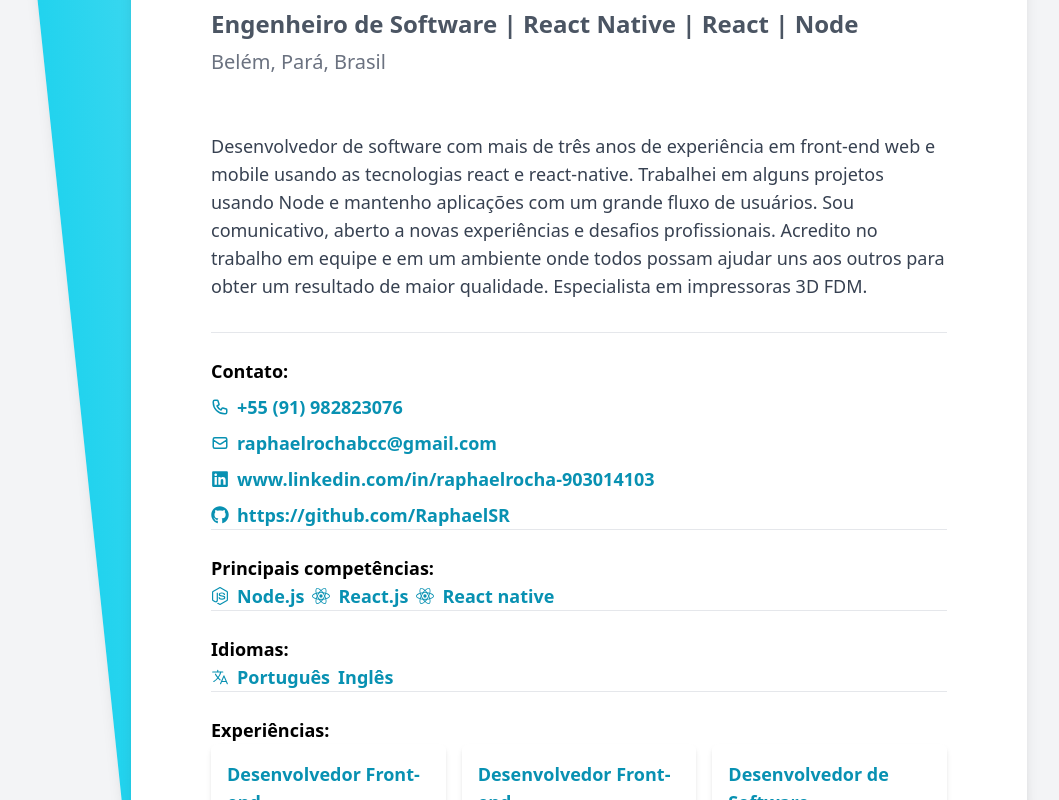
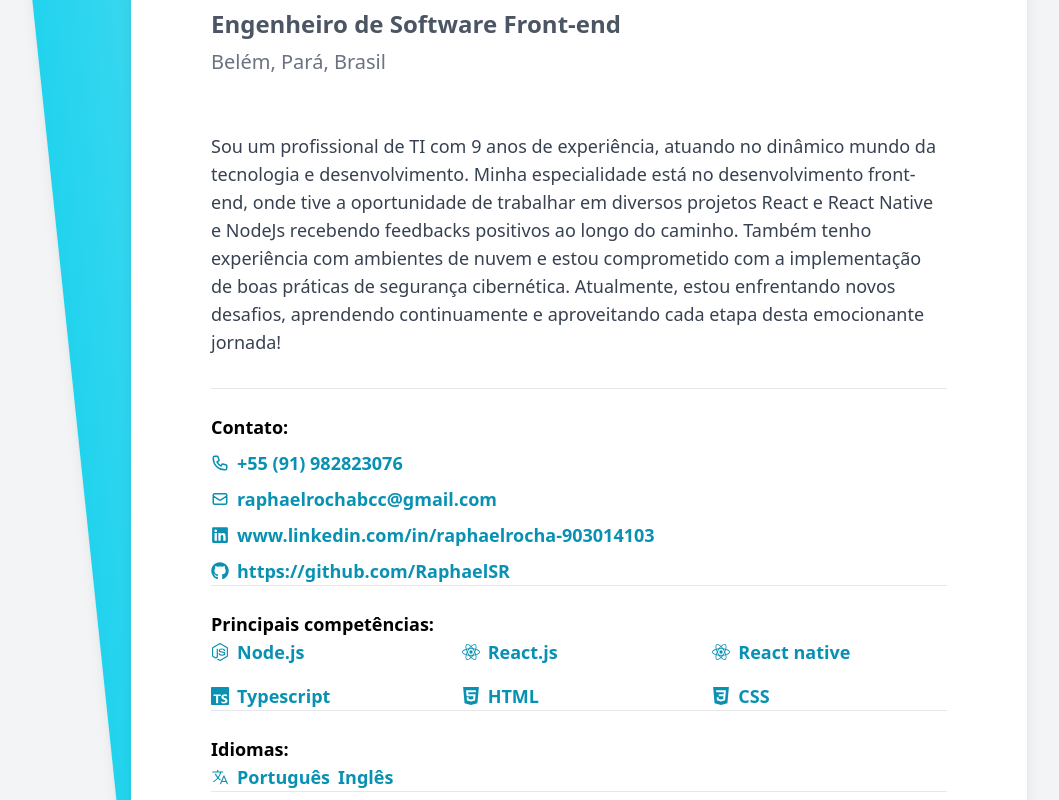
Before and after one commit to RaphaelSR/raphael-portfolio, a React (Vite) app: page / in a window 1280 px wide. Shown: the part 320-1120 px from the top of the page, without its empty margins (61-1120 px from the left). Built offline with nearby package versions, Linux system fonts and the light colour scheme.

Commit message:
feat: Add changes in some texts and component Competences

```diff
--- /dev/null
+++ b/src/components/Competences.tsx
@@ -0,0 +1,55 @@
+// components/Competences.tsx
+import React from "react";
+import {
+  SiNodedotjs,
+  SiReact,
+  SiTypescript,
+  SiHtml5,
+  SiCss3,
+} from "react-icons/si";
+
+interface CompetencesProps {
+  competences: {
+    languages: string[];
+    programming: string[];
+    certifications: string[];
+  };
+  titles: {
+    skillsTitle: string;
+  };
+}
+
+export function Competences({ competences, titles }: CompetencesProps) {
+  function getSkillIcon(skill: string) {
+    switch (skill) {
+      case "Node.js":
+        return <SiNodedotjs className="text-cyan-600" />;
+      case "React.js":
+        return <SiReact className="text-cyan-600" />;
+      case "React native":
+        return <SiReact className="text-cyan-600" />;
+      case "Typescript":
+        return <SiTypescript className="text-cyan-600" />;
+      case "HTML":
+        return <SiHtml5 className="text-cyan-600" />;
+      case "CSS":
+        return <SiCss3 className="text-cyan-600" />;
+      default:
+        return null;
+    }
+  }
+
+  return (
+    <div className="pt-6 text-base leading-6 font-bold sm:text-lg sm:leading-7">
+      <p>{titles.skillsTitle}</p>
+      <div className="grid grid-cols-1 sm:grid-cols-2 md:grid-cols-3 gap-4">
+        {competences.programming.map((skill, index) => (
+          <div key={index} className="flex items-center space-x-2">
+            {getSkillIcon(skill)}
+            <span className="text-cyan-600">{skill}</span>
+          </div>
+        ))}
+      </div>
+    </div>
+  );
+}
--- a/src/components/Resume.tsx
+++ b/src/components/Resume.tsx
@@ -2,12 +2,21 @@ import React from "react";
 import { HiOutlineMail, HiOutlinePhone } from "react-icons/hi";
 import { FaLinkedin, FaGithub } from "react-icons/fa";
 import { IoLanguageOutline } from "react-icons/io5";
-import { SiNodedotjs, SiReact } from "react-icons/si";
 import { ExperienceItem } from "./ExperienceItem";
 import { useTranslations } from "../hooks/useTranslations";
+import { Competences } from "./Competences";
 
 const Resume = () => {
-  const translations = useTranslations();
+  const {
+    titles,
+    competences,
+    contact,
+    summary,
+    github,
+    experience,
+    education,
+    awards,
+  } = useTranslations();
 
   return (
     <div className="relative py-3 sm:max-w-4xl sm:mx-auto">
@@ -15,7 +24,7 @@ const Resume = () => {
       <div className="relative px-4 py-10 bg-white shadow-lg sm:rounded-3xl sm:p-20">
         <div className="flex items-center space-x-36">
           <h1 className="text-4xl font-bold mb-4 text-gray-800">
-          {translations.titles.name}
+            {titles.name}
           </h1>
           <img
             src="https://avatars.githubusercontent.com/u/12202804?v=4"
@@ -24,24 +33,22 @@ const Resume = () => {
           />
         </div>
         <h2 className="text-2xl font-semibold mb-2 text-gray-600">
-          {translations.titles.title}
+          {titles.title}
         </h2>
-        <h3 className="text-xl mb-6 text-gray-500">
-          {translations.titles.location}
-        </h3>
+        <h3 className="text-xl mb-6 text-gray-500">{titles.location}</h3>
         <div className="divide-y divide-gray-200">
           <div className="py-8 text-base leading-6 space-y-4 text-gray-700 sm:text-lg sm:leading-7">
-            <p>{translations.summary}</p>
+            <p>{summary}</p>
           </div>
           <div className="pt-6 text-base leading-6 font-bold sm:text-lg sm:leading-7 space-y-2">
-            <p>{translations.titles.contactTitle}</p>
+            <p>{titles.contactTitle}</p>
             <div className="flex items-center space-x-2">
               <HiOutlinePhone className="text-cyan-600" />
-              <p className="text-cyan-600">{translations.contact.mobile}</p>
+              <p className="text-cyan-600">{contact.mobile}</p>
             </div>
             <div className="flex items-center space-x-2">
               <HiOutlineMail className="text-cyan-600" />
-              <p className="text-cyan-600">{translations.contact.email}</p>
+              <p className="text-cyan-600">{contact.email}</p>
             </div>
             <div className="flex items-center space-x-2">
               <FaLinkedin className="text-cyan-600" />
@@ -51,7 +58,7 @@ const Resume = () => {
                   target="_blank"
                   rel="noopener noreferrer"
                 >
-                  {translations.contact.linkedin}
+                  {contact.linkedin}
                 </a>
               </p>
             </div>
@@ -63,44 +70,24 @@ const Resume = () => {
                   target="_blank"
                   rel="noopener noreferrer"
                 >
-                  {translations.github}
+                  {github}
                 </a>
               </p>
             </div>
           </div>
+          <Competences competences={competences} titles={titles} />
           <div className="pt-6 text-base leading-6 font-bold sm:text-lg sm:leading-7">
-            <p>{translations.titles.skillsTitle}</p>
-            <div className="flex flex-wrap items-center space-x-2">
-              <SiNodedotjs className="text-cyan-600" />
-              <span className="text-cyan-600">
-                {translations.competences.programming[0]}
-              </span>
-              <SiReact className="text-cyan-600" />
-              <span className="text-cyan-600">
-                {translations.competences.programming[1]}
-              </span>
-              <SiReact className="text-cyan-600" />
-              <span className="text-cyan-600">
-                {translations.competences.programming[2]}
-              </span>
+            <p>{titles.languagesTitle}</p>
+            <div className="flex items-center space-x-2">
+              <IoLanguageOutline className="text-cyan-600" />
+              <span className="text-cyan-600">{competences.languages[0]}</span>
+              <span className="text-cyan-600">{competences.languages[1]}</span>
             </div>
           </div>
           <div className="pt-6 text-base leading-6 font-bold sm:text-lg sm:leading-7">
-            <p>{translations.titles.languagesTitle}</p>
-            <div className="flex items-center space-x-2">
-              <IoLanguageOutline className="text-cyan-600" />
-              <span className="text-cyan-600">
-                {translations.competences.languages[0]}
-              </span>
-              <span className="text-cyan-600">
-                {translations.competences.languages[1]}
-              </span>
-            </div>
-          </div>
-          <div className="pt-6 text-base leading-6 font-bold sm:text-lg sm:leading-7">
-            <h3>{translations.titles.experiencesTitle}</h3>
+            <h3>{titles.experiencesTitle}</h3>
             <div className="grid grid-cols-1 gap-4 sm:grid-cols-2 lg:grid-cols-3">
-              {translations.experience.map((experience) => {
+              {experience.map((experience) => {
                 return (
                   <ExperienceItem
                     title={experience.position}
@@ -114,33 +101,33 @@ const Resume = () => {
             </div>
           </div>
           <div className="pt-6 text-base leading-6 font-bold sm:text-lg sm:leading-7">
-            <p>{translations.titles.educationTitle}</p>
+            <p>{titles.educationTitle}</p>
             <p className="text-cyan-600">
               <a
                 href="https://www.cesupa.br/"
                 target="_blank"
                 rel="noopener noreferrer"
               >
-                {translations.education.university}
+                {education.university}
               </a>
             </p>
             <p className="text-gray-500">
-              {translations.education.degree} {translations.education.period}
+              {education.degree} {education.period}
             </p>
           </div>
 
           <div className="pt-6 text-base leading-6 font-bold sm:text-lg sm:leading-7">
-            <p>{translations.titles.certificationsTitle}</p>
+            <p>{titles.certificationsTitle}</p>
             <ul className="list-disc list-inside text-cyan-600">
-              {translations.competences.certifications.map((certification, index) => {
+              {competences.certifications.map((certification, index) => {
                 return <li key={index}>{certification}</li>;
               })}
             </ul>
           </div>
           <div className="pt-6 text-base leading-6 font-bold sm:text-lg sm:leading-7">
-            <p>{translations.titles.awardsTitle}</p>
+            <p>{titles.awardsTitle}</p>
             <ul className="list-disc list-inside text-cyan-600">
-              {translations.awards.map((awards, index) => {
+              {awards.map((awards, index) => {
                 return <li key={index}>{awards}</li>;
               })}
             </ul>
--- a/src/public/locales/en/translation.json
+++ b/src/public/locales/en/translation.json
@@ -1,7 +1,7 @@
 {
   "titles": {
     "name": "Raphael Rocha",
-    "title": "Software Engineer | React Native | React | Node",
+    "title": "Front-end Software Engineer",
     "location": "Belém, Pará, Brazil",
     "contactTitle": "Contact:",
     "skillsTitle": "Main Skills:",
@@ -19,7 +19,7 @@
   },
   "competences": {
     "languages": ["Portuguese", "English"],
-    "programming": ["Node.js", "React.js", "React native"],
+    "programming": ["Node.js", "React.js", "React native", "Typescript", "HTML", "CSS"],
     "certifications": [
       "McAfee Endpoint Threat Protection/Defense",
       "Bootcamp GoStack 14",
@@ -29,7 +29,7 @@
     ]
   },
   "awards": ["Winner of the first Hackathon Insern 2021"],
-  "summary": "Software developer with more than three years of experience in web and mobile front-end using the react and react-native stack. I worked on some projects using Node and maintaining applications with a large flow of users. I am communicative, open to new professional experiences and challenges. I believe in teamwork and in an environment where everyone can help each other to have a higher quality result. Specialist in FDM 3D printers.",
+  "summary": "I am an IT professional with 9 years of experience, working in the dynamic world of technology and development. My expertise lies in front-end development, where I have had the opportunity to work on various React, React Native, and Node.js projects, receiving positive feedback along the way. I also have experience with cloud environments and am committed to implementing good cybersecurity practices. Currently, I am tackling new challenges, continually learning, and enjoying every step of this exciting journey!",
   "github": ["https://github.com/RaphaelSR"],
 
   "experience": [
--- a/src/public/locales/pt/translation.json
+++ b/src/public/locales/pt/translation.json
@@ -1,7 +1,7 @@
 {
   "titles": {
     "name": "Raphael Rocha",
-    "title": "Engenheiro de Software | React Native | React | Node",
+    "title": "Engenheiro de Software Front-end",
     "location": "Belém, Pará, Brasil",
     "contactTitle": "Contato:",
     "skillsTitle": "Principais competências:",
@@ -19,7 +19,7 @@
   },
   "competences": {
     "languages": ["Português", "Inglês"],
-    "programming": ["Node.js", "React.js", "React native"],
+    "programming": ["Node.js", "React.js", "React native", "Typescript", "HTML", "CSS"],
     "certifications": [
       "McAfee Endpoint Threat Protection/Defense",
       "Bootcamp GoStack 14",
@@ -29,7 +29,7 @@
     ]
   },
   "awards": ["Vencedor do primeiro Hackathon Insern 2021"],
-  "summary": "Desenvolvedor de software com mais de três anos de experiência em front-end web e mobile usando as tecnologias react e react-native. Trabalhei em alguns projetos usando Node e mantenho aplicações com um grande fluxo de usuários. Sou comunicativo, aberto a novas experiências e desafios profissionais. Acredito no trabalho em equipe e em um ambiente onde todos possam ajudar uns aos outros para obter um resultado de maior qualidade. Especialista em impressoras 3D FDM.",
+  "summary": "Sou um profissional de TI com 9 anos de experiência, atuando no dinâmico mundo da tecnologia e desenvolvimento. Minha especialidade está no desenvolvimento front-end, onde tive a oportunidade de trabalhar em diversos projetos React e React Native e NodeJs  recebendo feedbacks positivos ao longo do caminho. Também tenho experiência com ambientes de nuvem e estou comprometido com a implementação de boas práticas de segurança cibernética. Atualmente, estou enfrentando novos desafios, aprendendo continuamente e aproveitando cada etapa desta emocionante jornada!",
   "github": ["https://github.com/RaphaelSR"],
 
   "experience": [
```
Lines whose indentation alone changed are shown as unchanged.
